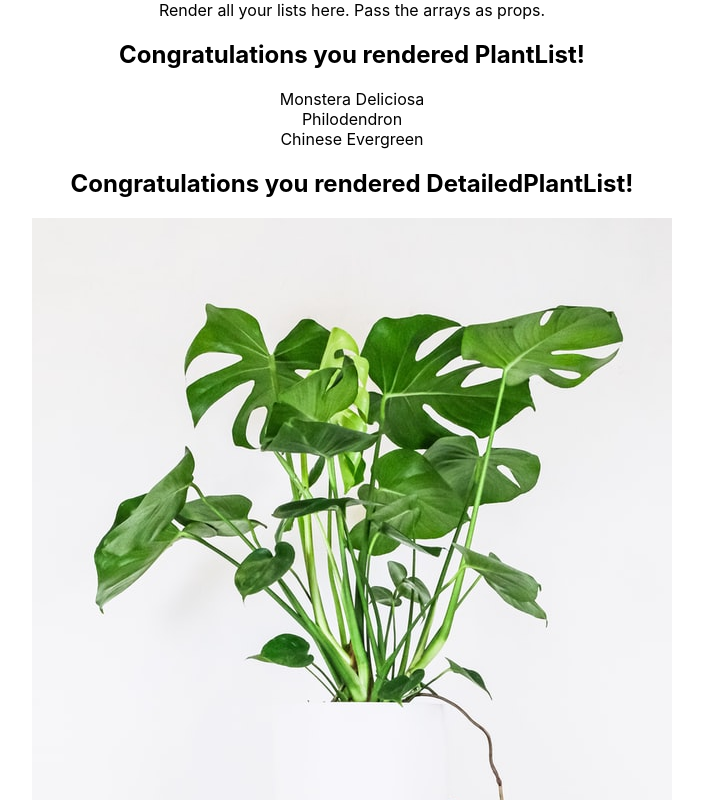
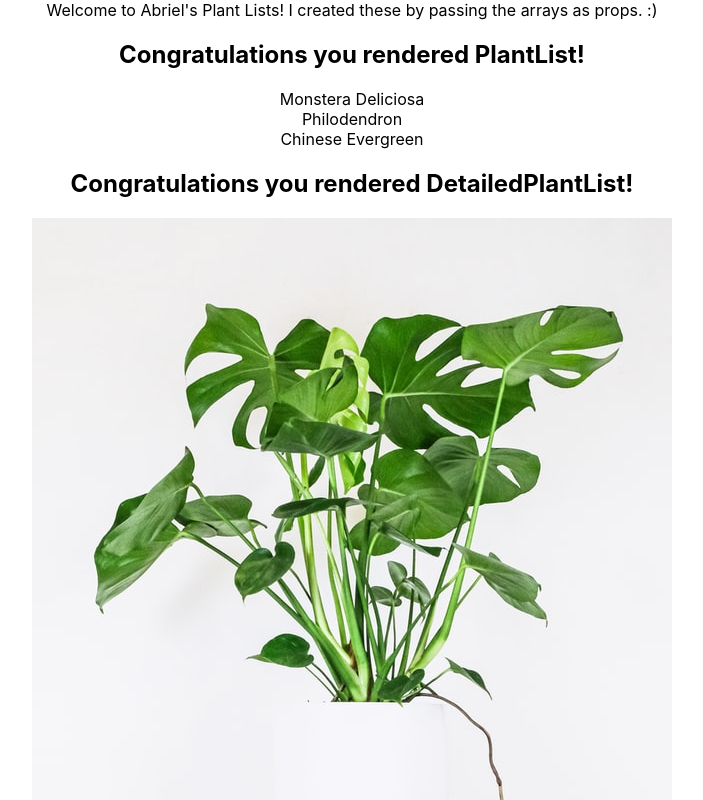
Before and after one commit to abrielcleaver/spotlight1-react-display-a-list-practice, a React (Create React App) app: page / in a window 1280 px wide. Shown: the top 800 px of the page, without its empty margins (288-991 px from the left). Built offline with nearby package versions, Linux system fonts and the light colour scheme.

Commit message:
Update top line in App to be more personalized instead of template text given

```diff
--- a/src/App.js
+++ b/src/App.js
@@ -12,7 +12,7 @@ import { products } from './PlantsForSale/for-sale-data';
 function App() {
   return (
     <div className="App">
-        Render all your lists here. Pass the arrays as props.
+        Welcome to Abriel&apos;s Plant Lists! I created these by passing the arrays as props. :)
       <div>
         <PlantList plant={plants} />
       </div>
```
